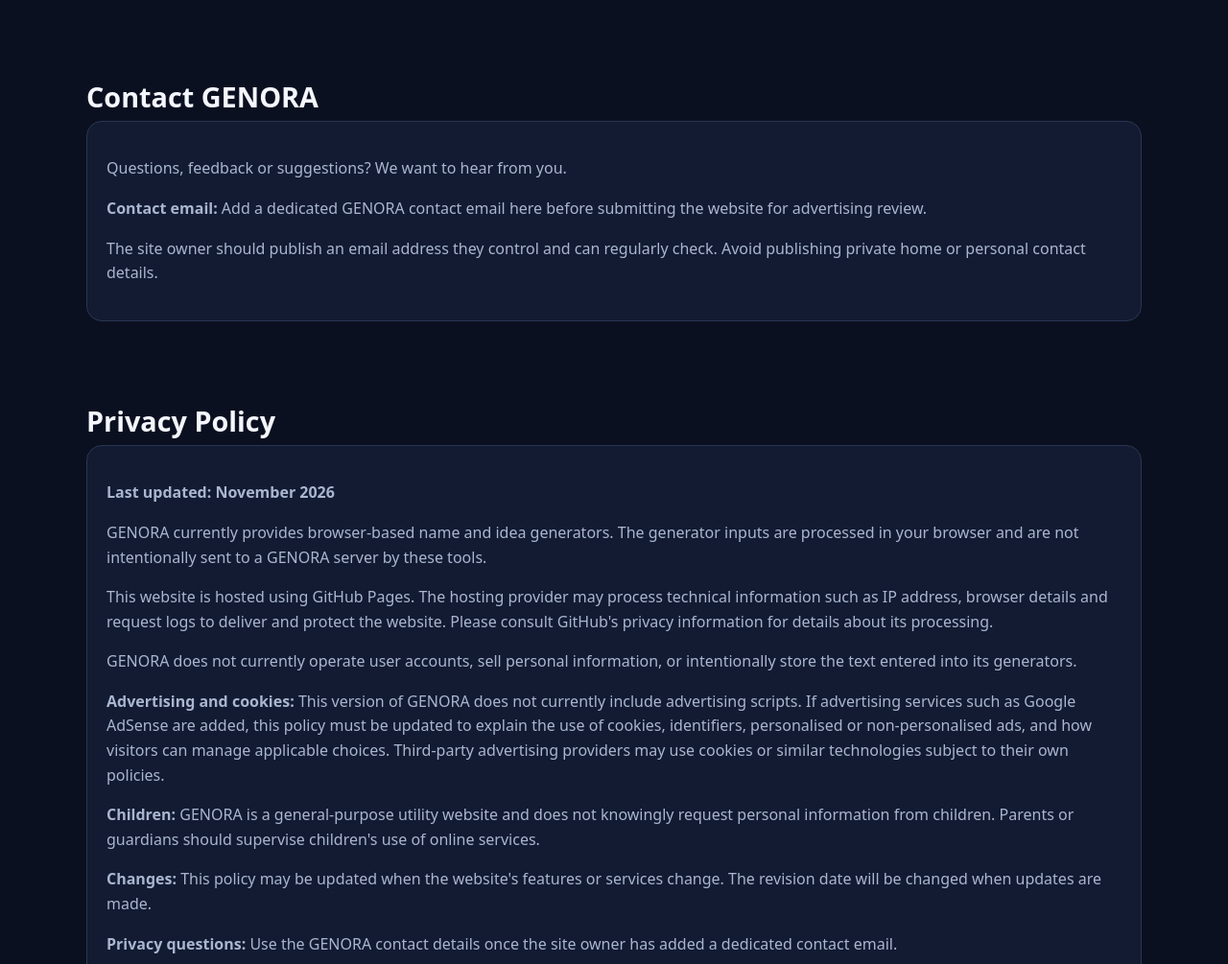
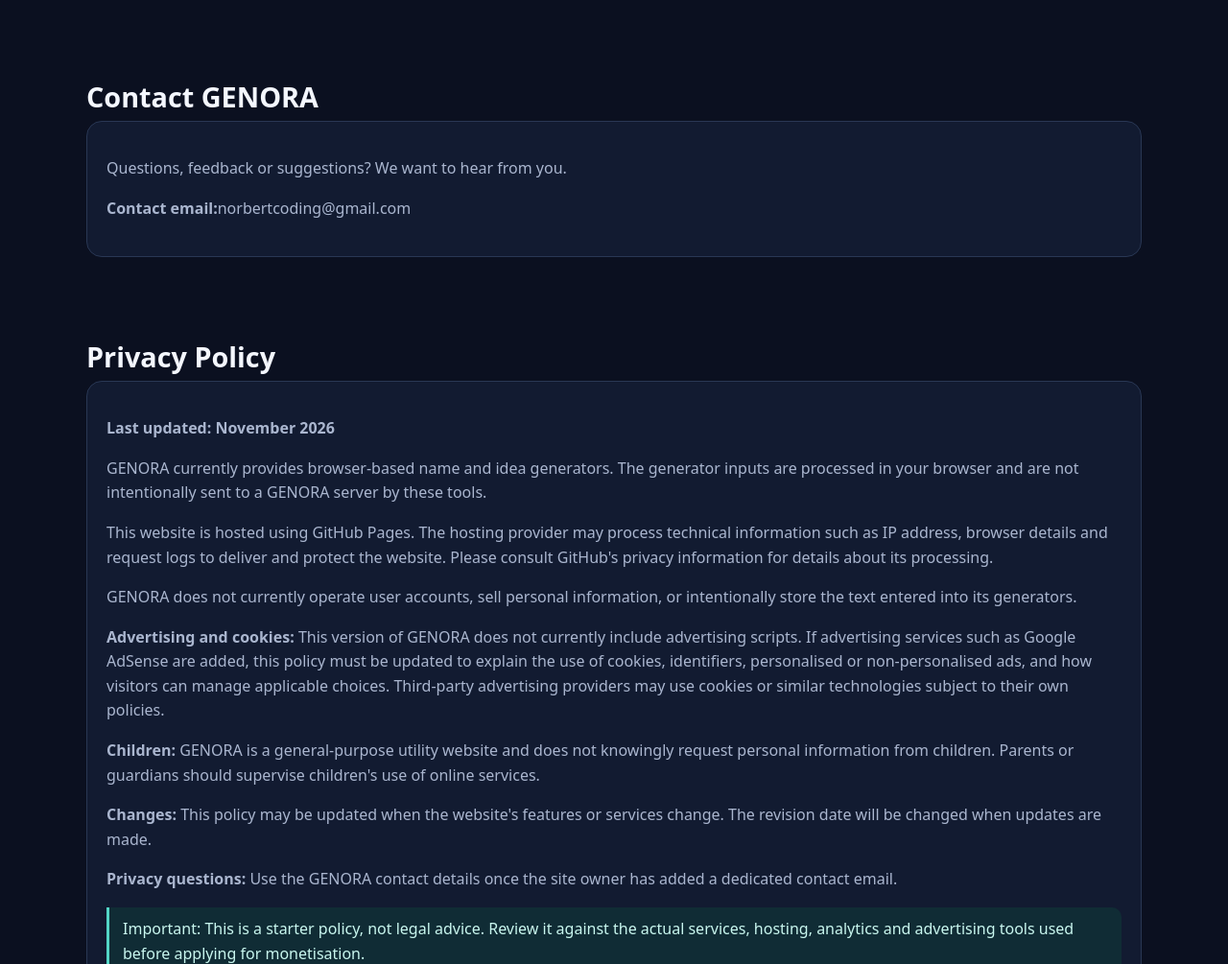
Before and after one commit to auragodx123/genora, a plain HTML site: page index.html in a window 1280 px wide. Shown: the part 2200-3205 px from the top of the page at 96% size. Drawn offline with Linux system fonts and the light colour scheme.

Commit message:
Update index.html

```diff
--- a/index.html
+++ b/index.html
@@ -42,7 +42,7 @@
 </section>
 <section id="contact" class="section">
 <h2>Contact GENORA</h2>
-<div class="pagebox"><p>Questions, feedback or suggestions? We want to hear from you.</p><p><strong>Contact email:</strong> Add a dedicated GENORA contact email here before submitting the website for advertising review.</p><p class="muted">The site owner should publish an email address they control and can regularly check. Avoid publishing private home or personal contact details.</p></div>
+<div class="pagebox"><p>Questions, feedback or suggestions? We want to hear from you.</p><p><strong>Contact email:</strong>norbertcoding@gmail.com</p></div>
 </section>
 <section id="privacy" class="section">
 <h2>Privacy Policy</h2>
```
